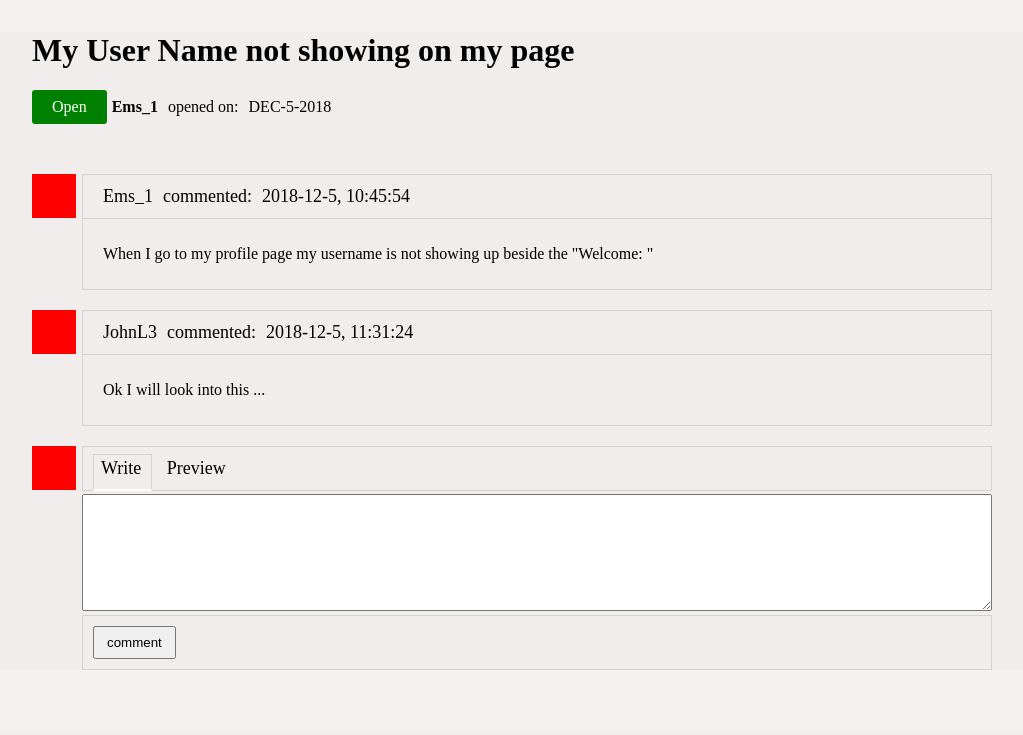
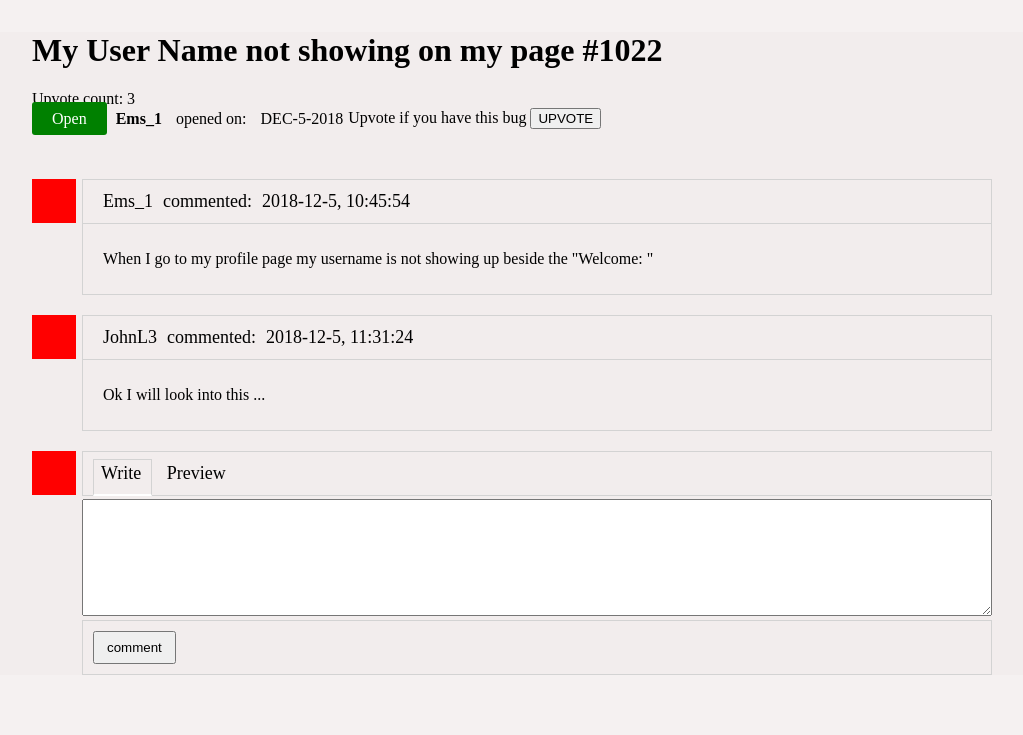
Before and after one commit to JohnL3/milestone-project-five, a Django app: page /bugs/1/ in a window 1280 px wide. Shown: the part 68-803 px from the top of the page, without its empty margins (128-1151 px from the left). Before the commit the page ends 738 px from the top, so only its background shows below. Run offline with Django 3.2, Linux system fonts and the light colour scheme.

Commit message:
made changes to html

```diff
--- a/bugs/templates/singlebug.html
+++ b/bugs/templates/singlebug.html
@@ -33,15 +33,28 @@
 
 {% block content %}
 <div class='comment-issue-header'>
-	<h1>My User Name not showing on my page</h1>
+	<h1>My User Name not showing on my page #1022</h1>
+
+	<div class='issue-count'><span>Upvote count: </span><span>3</span></div>
 
 	<div class='issue-header-section'>
+		<div class='issue-details'>
 			<label>Open</label>
 			<span class='user-name side-padding'>Ems_1</span>
 			<span class='side-padding'>opened on: </span>
 			<span class='side-padding date'>DEC-5-2018, 10:45:54</span>
 		</div>
+
+		<div class='upvote-bug'>
+			<span>Upvote if you have this bug</span>
+			<button class='upvote-btn'>UPVOTE</button>
 		</div>
+
+	</div>
+</div>
+
+<div class='comment-container'>
+
 	<div class='surround'>
 		<div class='avatar'></div>
 		<div class='comment-head'>
@@ -54,6 +67,7 @@
 			<p>When I go to my profile page my username is not showing up beside the "Welcome: "</p>
 		</div>
 	</div>
+
 
 	<div class='surround'>
 		<div class='avatar'></div>
@@ -86,6 +100,7 @@
 			<button>comment</button>
 		</div>
 	</div>
+</div>
 {% endblock content %}
 
 {% block body_js %}
```
Lines whose indentation alone changed are shown as unchanged.
